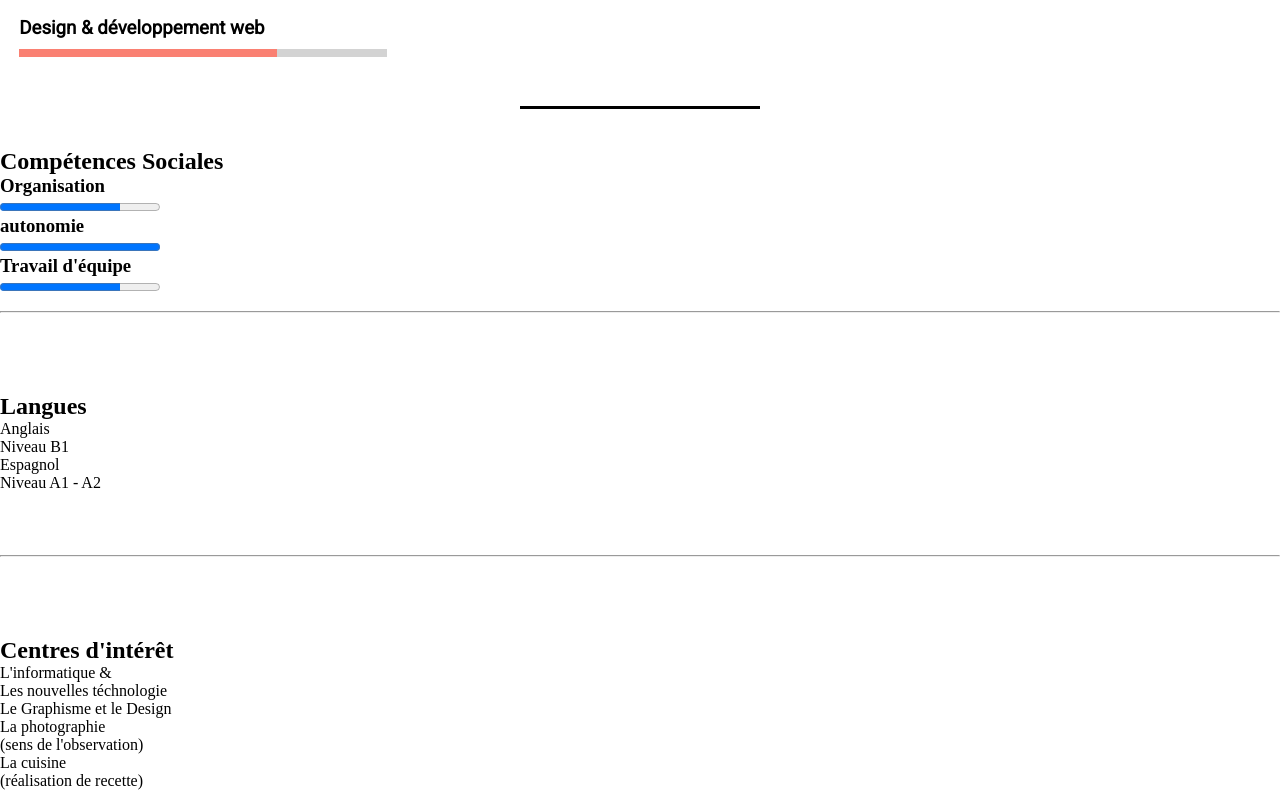
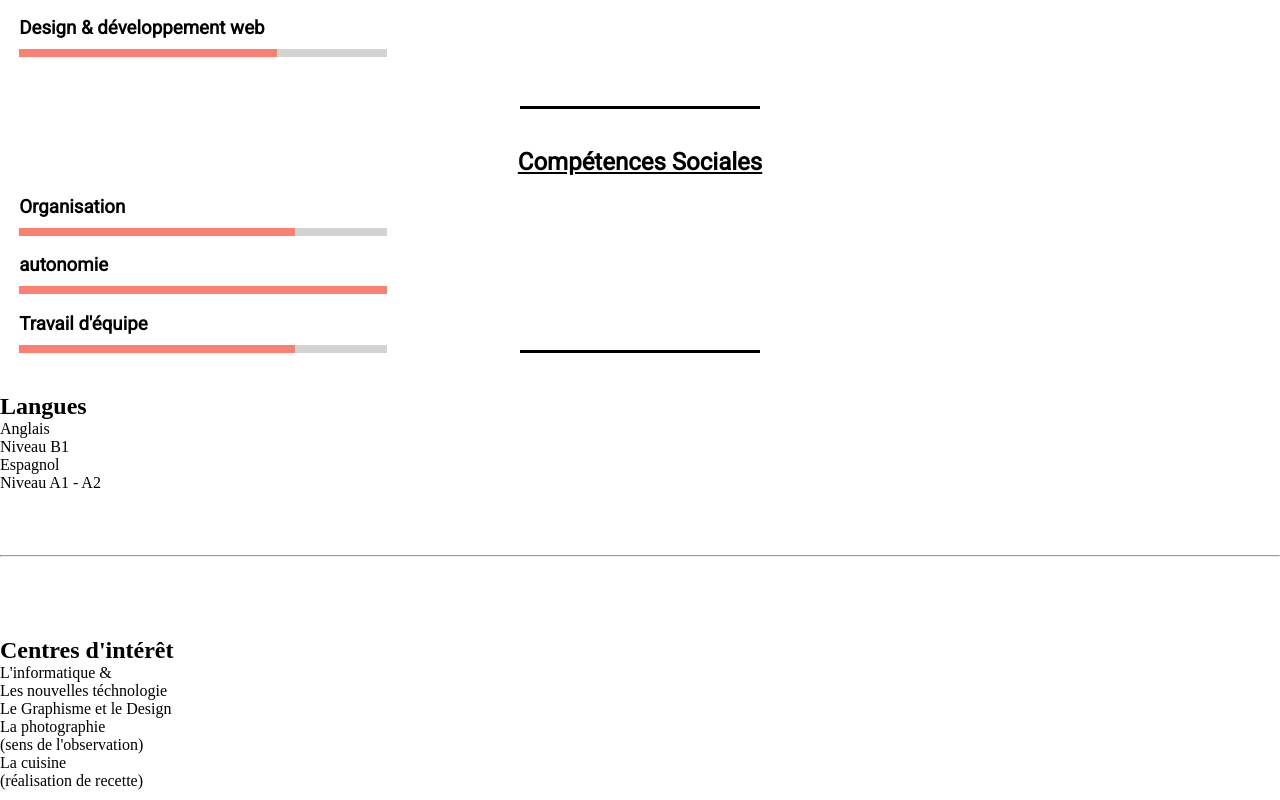
Before and after one commit to RemiDup1/Site-web, a plain HTML site: page main.html in a window 1280 px wide. Shown: the part 1805-2605 px from the top of the page. Drawn offline with nearby package versions, Linux system fonts and the light colour scheme.

Commit message:
Partie compétence social terminée

```diff
--- a/main.html
+++ b/main.html
@@ -130,7 +130,7 @@
 
                     <section id="Orga">
                         <h3>Organisation</h3>
-                        <progress id="orga-barre" max="100" value="75" aria-label="Barre de progression montrant mon niveau dans la compétence d'Organisation, la barre idique 75% "></progress>
+                        <progress id="orga_barre" max="100" value="75" aria-label="Barre de progression montrant mon niveau dans la compétence d'Organisation, la barre idique 75% "></progress>
                     </section>
 
                     <section id="Auto">
@@ -144,7 +144,7 @@
                     </section>
                 </section>
 
-                <div class="trait_grid_droit_2"><hr></div>
+                <div id="trait_grid_droit_2"><hr></div>
 
                 <section id="Langues">
                     <h2>Langues</h2>
--- a/style.css
+++ b/style.css
@@ -327,31 +327,20 @@ version barre horizontale
     margin-bottom: 1.5em;
 }
 
-/*modif style bar de compétence métier pour travail d'équipe*/
-#trav_equipe_barre{
+/*modif style bar de compétence métier pour les compétences métiers*/
+#Metier section progress{
     width: 23em;
     height: 8px;
     -webkit-appearance:none;
 }
-#trav_equipe_barre::-webkit-progress-bar {
+#Metier section progress::-webkit-progress-bar {
     background-color: lightgray;
 }
-#trav_equipe_barre::-webkit-progress-value {
+#Metier section progress::-webkit-progress-value {
     background: salmon;
 }
 
-/*modif style bar de compétence métier pour designe et dvp web*/
-#Design_dvp_barre{
-    width: 23em;
-    height: 8px;
-    -webkit-appearance:none;
-}
-#Design_dvp_barre::-webkit-progress-bar {
-    background-color: lightgray;
-}
-#Design_dvp_barre::-webkit-progress-value {
-    background: salmon;
-}
+/*trait séparateur grille metier*/
 
 #trait_grid_droit_1{
     grid-row: 2;
@@ -367,9 +356,50 @@ version barre horizontale
     border: none;
 }
 
+#Sociale{
+    grid-row: 3;
+    grid-column: 1;
+    display: block;
+    font-family: Roboto, sans-serif;
+    margin-left: 1.2em;
+    margin-right: 1.2em;
+}
 
+#Sociale h2{
+    text-align: center;
+    margin-bottom: 0.8em;
+    text-decoration: underline;
+}
 
+#Sociale section progress{
+    width: 23em;
+    height: 8px;
+    -webkit-appearance:none;
+}
+#Sociale section progress::-webkit-progress-bar {
+    background-color: lightgray;
+}
+#Sociale section progress::-webkit-progress-value {
+    background: salmon;
+}
 
+#Sociale section{
+    margin-bottom: 1.1em;
+}
+
+#trait_grid_droit_2{
+    grid-row: 4;
+    grid-column: 1;
+    align-self: center;
+    background-color: black;
+    height: 3px;
+    width: 15em;
+    margin:auto;
+}
+
+#trait_grid_droit_2 hr{
+    border: none;
+}
 
 
 @media(min-width:768px){
```
